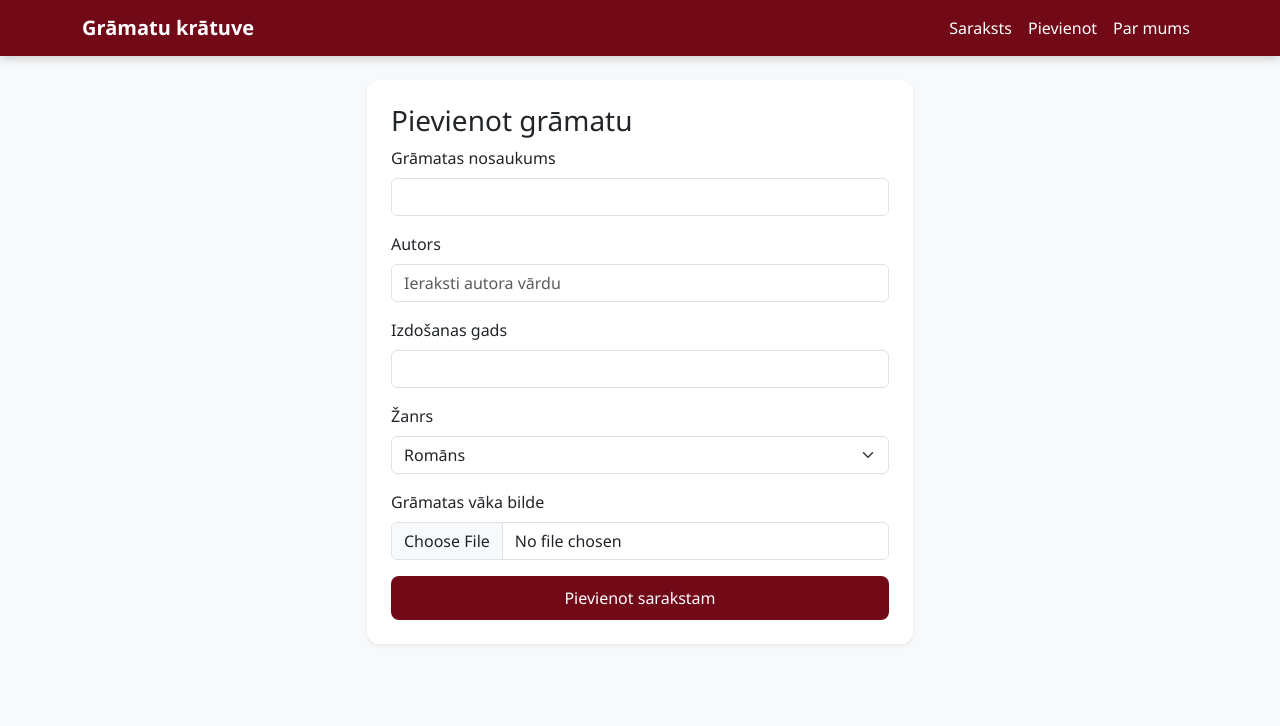
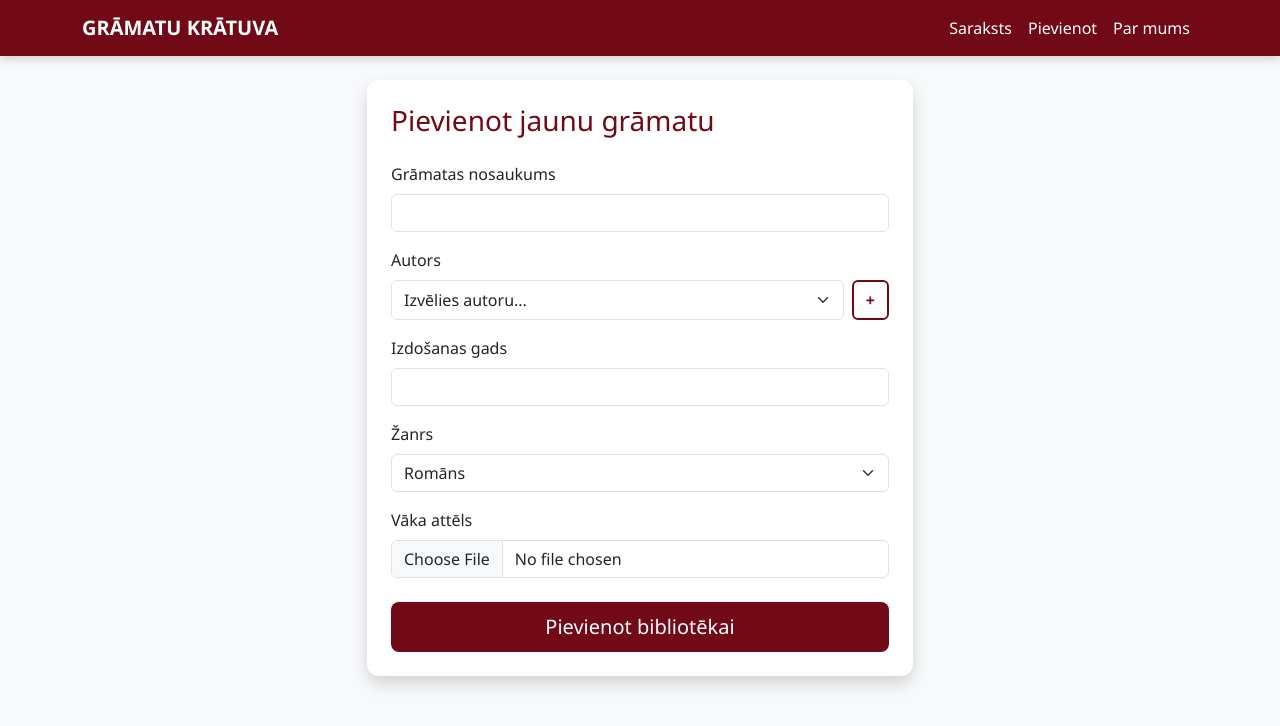
Before and after one commit to eliisae007/bibliotekas_projekts, a Flask app: page /pievienot in a window 1280 px wide. Shown: the top 726 px of the page. Run offline with Flask 3, Linux system fonts and the light colour scheme; data comes from the database, SQL or seed files in the repository; both versions use the stored data as it was after the commit.

Commit message:
Pie grāmatu pievienošanas pievienoju ka var pievienot autoru un tad izvēlēties pievienoto autoru pie grāmatas, lai nebūtu vairākas reizes vienu un to pašu autoru rakstīt

```diff
--- a/app.py
+++ b/app.py
@@ -80,39 +80,7 @@ def gramatas():
     conn.close()
     return render_template('gramatas.html', books=books)
 
-@app.route('/pievienot', methods=('GET', 'POST'))
-def pievienot():
-    conn = get_db()
-    if request.method == 'POST':
-        title = request.form['title']
-        gads = request.form['gads']
-        author_name = request.form['author']
-        zanrs_id = request.form['zanrs_id']
 
-        # --- BILDES APSTRĀDE (Jaunums) ---
-        bilde = request.files.get('bilde') # Dabūjam failu no formas
-        bildes_nosaukums = ""
-        if bilde and bilde.filename:
-            bildes_nosaukums = bilde.filename
-            # Saglabājam bildi mapē
-            bilde.save(f"static/gramatas/{bildes_nosaukums}")
-        # ---------------------------------
-
-        author = conn.execute('SELECT id FROM authors WHERE name = ?', (author_name,)).fetchone()
-        if author:
-            author_id = author['id']
-        else:
-            cur = conn.execute('INSERT INTO authors (name) VALUES (?)', (author_name,))
-            author_id = cur.lastrowid
-
-        # Pievienojam arī "bilde" datubāzē
-        conn.execute('INSERT INTO books (title, gads, author_id, zanrs_id, bilde) VALUES (?, ?, ?, ?, ?)',
-                     (title, gads, author_id, zanrs_id, bildes_nosaukums))
-        conn.commit()
-        return redirect(url_for('gramatas'))
-
-    zanri = conn.execute('SELECT * FROM zanri').fetchall()
-    return render_template('pievienot.html', zanri=zanri)
 
 @app.route('/rediget/<int:id>', methods=('GET', 'POST')) # Datu labošana
 def rediget(id):
@@ -156,5 +124,48 @@ def detalas(id):
 
     return render_template('detalas.html', book=book)
 
+# 1. Jaunais maršruts autora pievienošanai
+@app.route('/pievienot_autoru', methods=('GET', 'POST'))
+def pievienot_autoru():
+    if request.method == 'POST':
+        name = request.form['name']
+        if name:
+            conn = get_db()
+            conn.execute('INSERT INTO authors (name) VALUES (?)', (name,))
+            conn.commit()
+            conn.close()
+            # Pēc pievienošanas sūtām lietotāju atpakaļ uz grāmatas pievienošanu
+            return redirect(url_for('pievienot'))
+
+    return render_template('pievienot_autoru.html')
+
+# 2. Atjaunotā pievienot() funkcija
+@app.route('/pievienot', methods=('GET', 'POST'))
+def pievienot():
+    conn = get_db()
+    if request.method == 'POST':
+        title = request.form['title']
+        gads = request.form['gads']
+        author_id = request.form['author_id'] # Tagad saņemam ID no dropdown
+        zanrs_id = request.form['zanrs_id']
+
+        bilde = request.files.get('bilde')
+        bildes_nosaukums = ""
+        if bilde and bilde.filename:
+            bildes_nosaukums = bilde.filename
+            bilde.save(f"static/gramatas/{bildes_nosaukums}")
+
+        conn.execute('INSERT INTO books (title, gads, author_id, zanrs_id, bilde) VALUES (?, ?, ?, ?, ?)',
+                     (title, gads, author_id, zanrs_id, bildes_nosaukums))
+        conn.commit()
+        conn.close()
+        return redirect(url_for('gramatas'))
+
+    # Atlasām gan žanrus, gan autorus priekš dropdown izvēlnēm
+    zanri = conn.execute('SELECT * FROM zanri').fetchall()
+    autori = conn.execute('SELECT * FROM authors ORDER BY name ASC').fetchall()
+    conn.close()
+    return render_template('pievienot.html', zanri=zanri, autori=autori)
+
 if __name__ == '__main__':
     app.run(debug=True) # debug=True palīdz redzēt kļūdas, ja kaut kas salūzt
--- a/static/style.css
+++ b/static/style.css
@@ -68,3 +68,16 @@ body {
     border-radius: 15px;
     margin-bottom: 40px;
 }
+
+.btn-outline-rose {
+    border: 2px solid var(--dark-rose);
+    color: var(--dark-rose);
+    background-color: transparent;
+    font-weight: bold;
+    transition: 0.3s;
+}
+
+.btn-outline-rose:hover {
+    background-color: var(--dark-rose);
+    color: white;
+}
--- a/templates/base.html
+++ b/templates/base.html
@@ -3,7 +3,7 @@
 <head>
     <meta charset="UTF-8">
     <meta name="viewport" content="width=device-width, initial-scale=1.0">
-    <title>Mana Bibliotēka</title>
+    <title>GK</title>
     <link href="https://cdn.jsdelivr.net/npm/bootstrap@5.3.0/dist/css/bootstrap.min.css" rel="stylesheet">
 
     <link rel="stylesheet" href="{{ url_for('static', filename='style.css') }}">
@@ -11,7 +11,7 @@
 <body class="bg-light">
     <nav class="navbar navbar-expand-lg navbar-rose mb-4">
     <div class="container">
-        <a class="navbar-brand fw-bold" href="/">Grāmatu krātuve</a>
+        <a class="navbar-brand fw-bold" href="/">GRĀMATU KRĀTUVA</a>
         <button class="navbar-toggler" type="button" data-bs-toggle="collapse" data-bs-target="#navbarNav">
             <span class="navbar-toggler-icon"></span>
         </button>
--- a/templates/pievienot.html
+++ b/templates/pievienot.html
@@ -2,21 +2,33 @@
 {% block content %}
 <div class="row justify-content-center">
     <div class="col-md-6">
-        <div class="card shadow-sm p-4">
-            <h3>Pievienot grāmatu</h3>
+        <div class="card shadow p-4">
+            <h3 style="color: var(--dark-rose);" class="mb-4">Pievienot jaunu grāmatu</h3>
+
             <form method="POST" enctype="multipart/form-data">
                 <div class="mb-3">
                     <label class="form-label">Grāmatas nosaukums</label>
                     <input type="text" name="title" class="form-control" required>
                 </div>
+
                 <div class="mb-3">
                     <label class="form-label">Autors</label>
-                    <input type="text" name="author" class="form-control" placeholder="Ieraksti autora vārdu" required>
+                    <div class="d-flex gap-2">
+                        <select name="author_id" class="form-select" required>
+                            <option value="" disabled selected>Izvēlies autoru...</option>
+                            {% for a in autori %}
+                                <option value="{{ a.id }}">{{ a.name }}</option>
+                            {% endfor %}
+                        </select>
+                        <a href="/pievienot_autoru" class="btn btn-outline-rose" title="Pievienot jaunu autoru">+</a>
+                    </div>
                 </div>
+
                 <div class="mb-3">
                     <label class="form-label">Izdošanas gads</label>
                     <input type="number" name="gads" class="form-control" required>
                 </div>
+
                 <div class="mb-3">
                     <label class="form-label">Žanrs</label>
                     <select name="zanrs_id" class="form-select">
@@ -25,11 +37,13 @@
                         {% endfor %}
                     </select>
                 </div>
-                <div class="mb-3">
-                   <label class="form-label">Grāmatas vāka bilde</label>
-                   <input type="file" name="bilde" class="form-control" accept="image/*">
+
+                <div class="mb-4">
+                    <label class="form-label">Vāka attēls</label>
+                    <input type="file" name="bilde" class="form-control" accept="image/*">
                 </div>
-                <button type="submit" class="btn btn-rose w-100">Pievienot sarakstam</button>
+
+                <button type="submit" class="btn btn-rose w-100 btn-lg">Pievienot bibliotēkai</button>
             </form>
         </div>
     </div>
```
Also changed, not shown: populet.py (added, +48 -0 lines), templates/pievienot_autoru.html (added, +20 -0 lines), database.db, static/gramatas/gregs1.jpg (added), static/gramatas/hp1.jpg (added).
